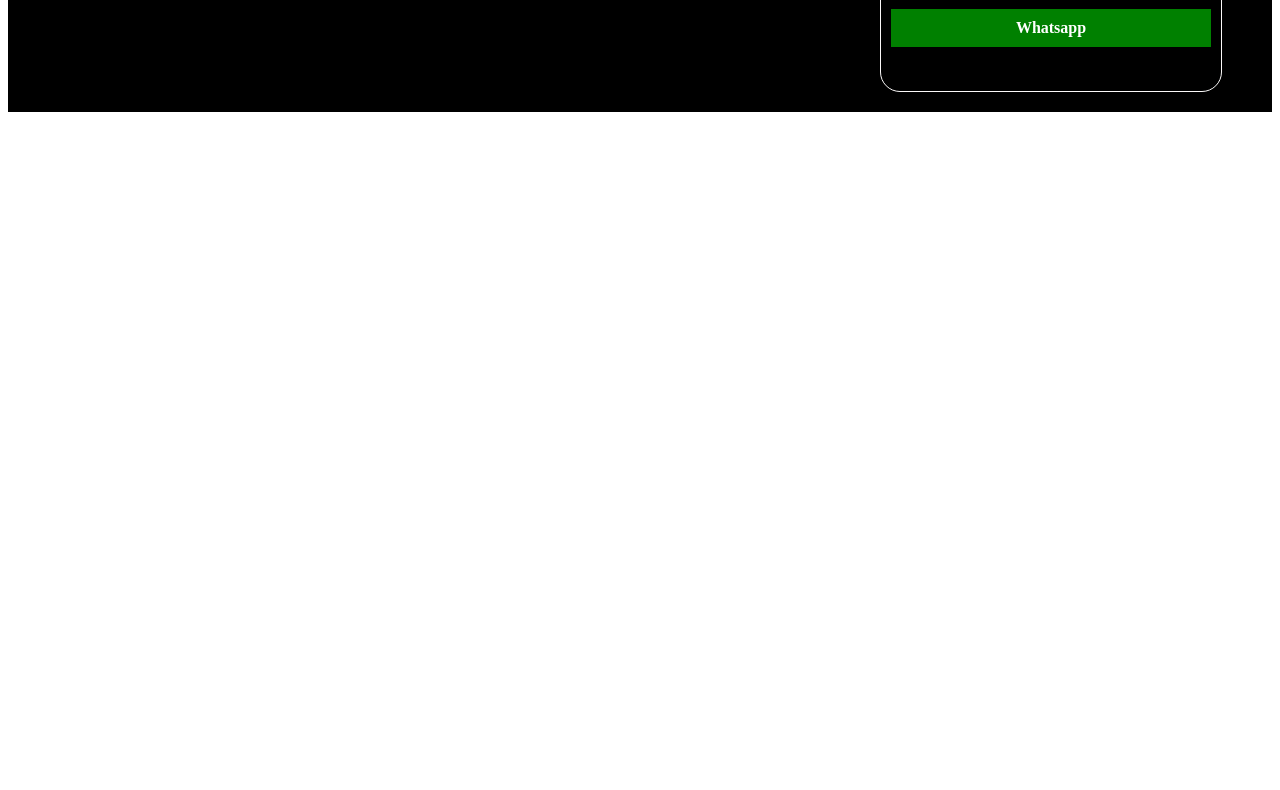
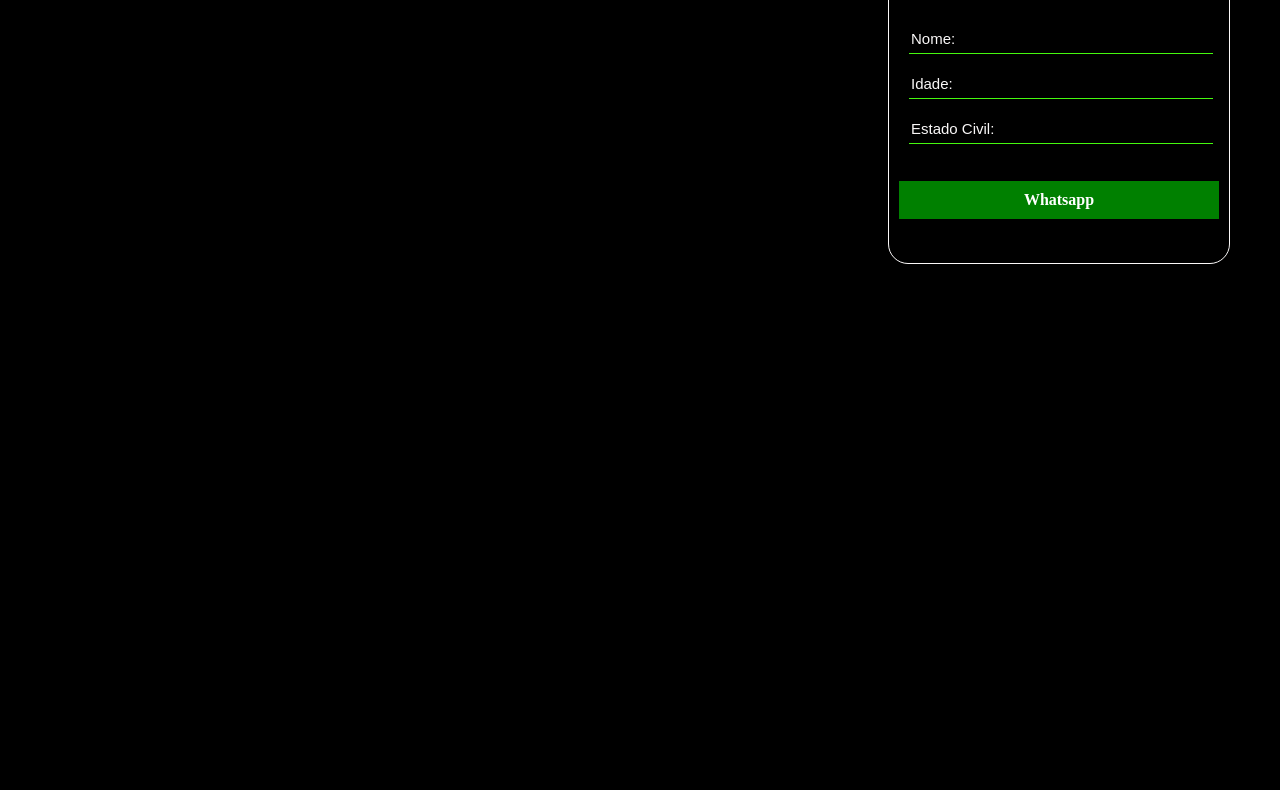
Before and after one commit to Junior447/telalogin, a plain HTML site: page index.html in a window 1280 px wide. Shown: the part 298-1088 px from the top of the page. Before the commit the page ends 942 px from the top, so only its background shows below. Drawn offline with Linux system fonts and the light colour scheme.

Commit message:
Add files via upload

```diff
--- a/style.css
+++ b/style.css
@@ -1,5 +1,7 @@
 body{
-
+  margin: 0;
+  padding: 0;
+  box-sizing: border-box;
   color: rgb(255, 252, 252);
 }
 main.principal{
@@ -9,6 +11,8 @@ main.principal{
   align-items: center;
   padding: 20px 50px;
   background-color: black;
+  min-height: 1050vh;
+
 
 }
 
@@ -24,6 +28,8 @@ form.formulario{
   border-radius: 20px;
   padding: 30px 20px;
   gap: 20px;
+  position: fixed;
+  top: 25%;
 }
 h1{
   color: white;
@@ -98,5 +104,7 @@ a.whatsapp{
     align-items: center;
     height: 100vh;
     padding: 0px 20px;
+    position: none;
   }
+
 }
```
